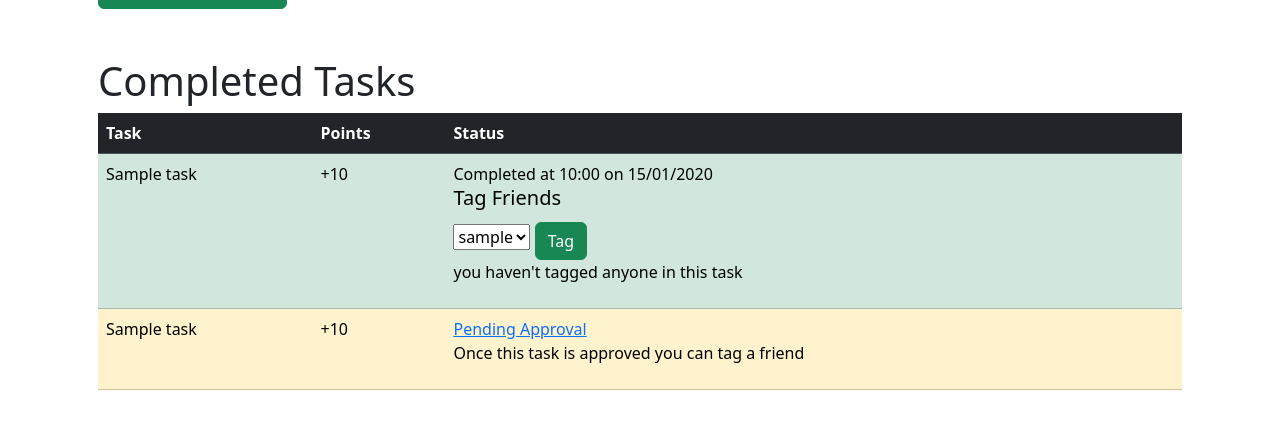
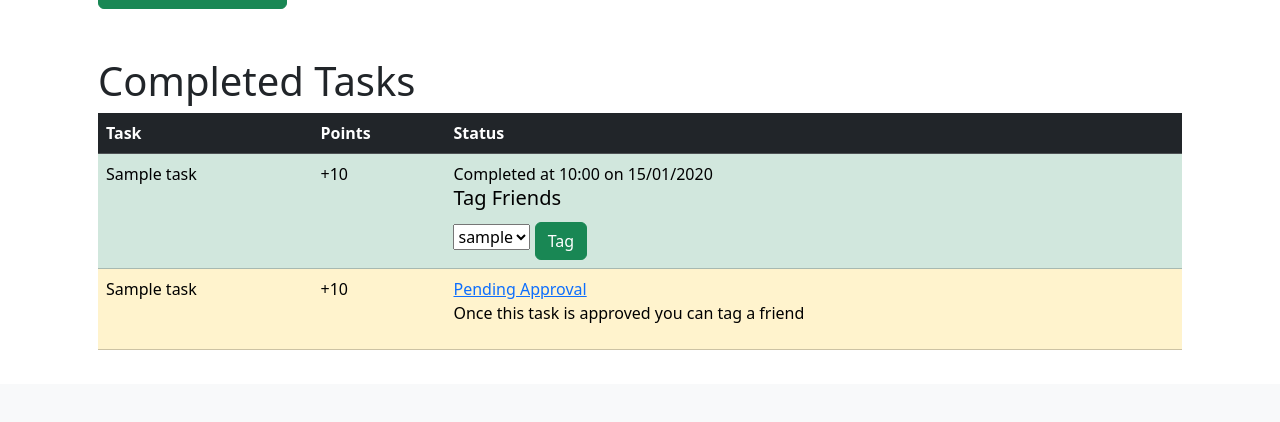
Before and after one commit to sustainabilityproject/sustainandgain.fun, a Django app: template templates/tasks/my_tasks.html in a window 1280 px wide. Shown: the part 416-838 px from the top of the page. After the commit the page ends 766 px from the top, so only its background shows below. Run offline with Django 4.2, Linux system fonts and the light colour scheme; the template is opened without the code that fills it: most values are stand-ins (such as "Sample title", 1, 10 or a date in 2020); parts of the project's set-up code (start-up, migrations or seed data) failed here and were passed over; some libraries are stand-ins or nearby versions.

Commit message:
One tag per task
You can only tag one person for each task you complete

```diff
--- a/templates/tasks/my_tasks.html
+++ b/templates/tasks/my_tasks.html
@@ -39,10 +39,13 @@
                             <td>+{{ task.task.points }}</td>
                             <td>
                                 Completed at {{ task.time_completed|date:"H:i \o\n d/m/Y" }}
-                                {% if friends %}
                                 <h5>
                                     Tag Friends
                                 </h5>
+                                {% if friends %}
+                                    {% if task.tagged_someone %}
+                                        <p>You've already tagged someone in this task, try completing some more!</p>
+                                    {% else %}
                                         <form method="post" action="{% url 'tasks:tag' task.id %}">
                                             {% csrf_token %}
                                             <select name="username">
@@ -52,14 +55,11 @@
                                             </select>
                                             <button type="submit" class="btn btn-success mt-1">Tag</button>
                                         </form>
+                                    {% endif %}
                                 {% else %}
                                     <p>You have no friends yet, try making a request from your profile</p>
                                 {% endif %}
-                                {% if task.tagged_someone %}
-                                <p>you've tagged someone in this task</p>
-                                {% else %}
-                                <p>you haven't tagged anyone in this task</p>
-                                {% endif %}
+
                             </td>
                         </tr>
                     {% endfor %}
```
Lines whose indentation alone changed are shown as unchanged.
